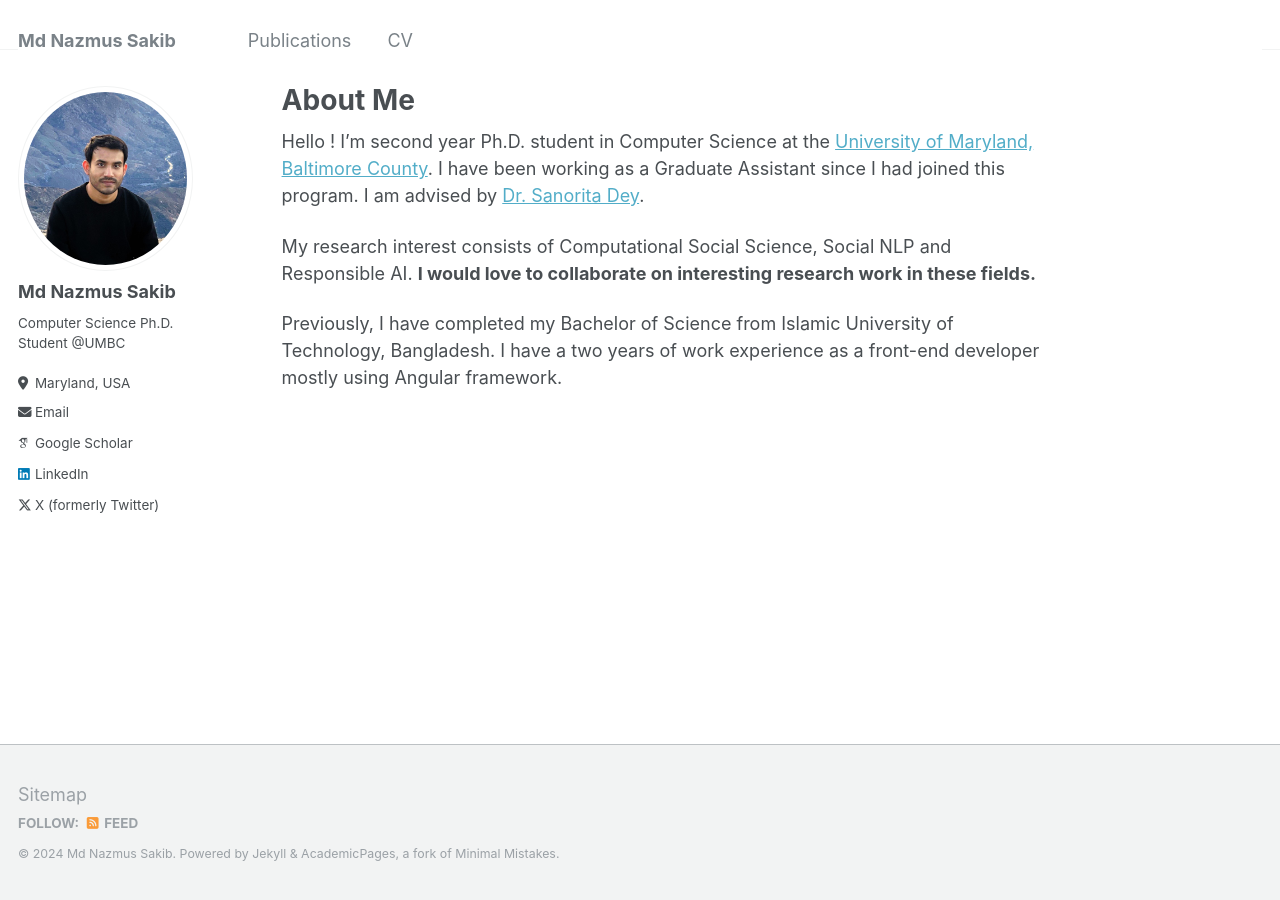
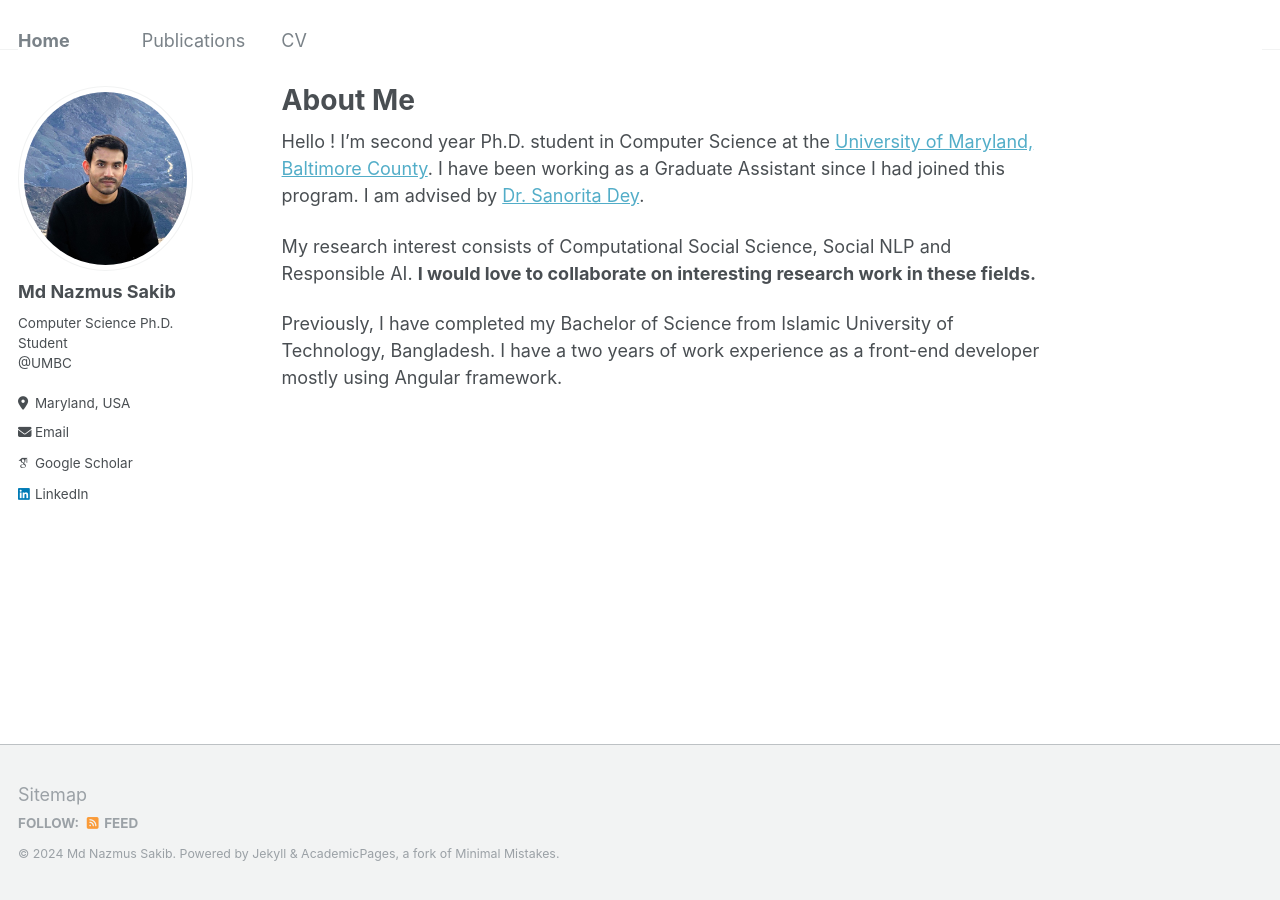
Before and after one commit to mnazmussakib/mnazmussakib.github.io, a Jekyll site: the page built from _pages/about.md, in a window 1280 px wide. Built offline with Jekyll 4.4.1, drawn with Linux system fonts in a browser that asks for light colours; some web fonts are replaced.

Commit message:
changes 3

```diff
--- a/_config.yml
+++ b/_config.yml
@@ -8,7 +8,7 @@
 
 # Basic Site Settings
 locale                   : "en-US"
-title                    : "Md Nazmus Sakib"
+title                    : "Home"
 title_separator          : "-"
 name                     : &name "Md Nazmus Sakib"
 description              : &description "Md Nazmus Sakib's Github Portfolio"
@@ -24,7 +24,7 @@ author:
   avatar           : "profile.jpg"
   name             : "Md Nazmus Sakib"
   pronouns         : # example: "she/her"
-  bio              : "Computer Science Ph.D. Student @UMBC"
+  bio              : "Computer Science Ph.D. Student <br> @UMBC"
   location         : "Maryland, USA"
   # employer         : "Red Brick University"
   uri              : # URL
@@ -56,7 +56,7 @@ author:
   keybase          : # Username
   instagram        : # Username
   lastfm           : # Username
-  linkedin         : https://www.linkedin.com/in/nazmussakib21
+  linkedin         : /nazmussakib21
   mastodon         : # URL
   medium           : # URL
   pinterest        : # Username
@@ -64,7 +64,7 @@ author:
   steam            : # Username
   telegram         : # URL
   tumblr           : # Username
-  twitter          : "UniofOxford"  # Replace this with your X / Twitter handle
+  twitter          : #"UniofOxford"  # Replace this with your X / Twitter handle
   vine             : # Username
   weibo            : # Username
   wikipedia        : # Username
```
Also changed, not shown: _pages/about.md (line endings or trailing spaces).
